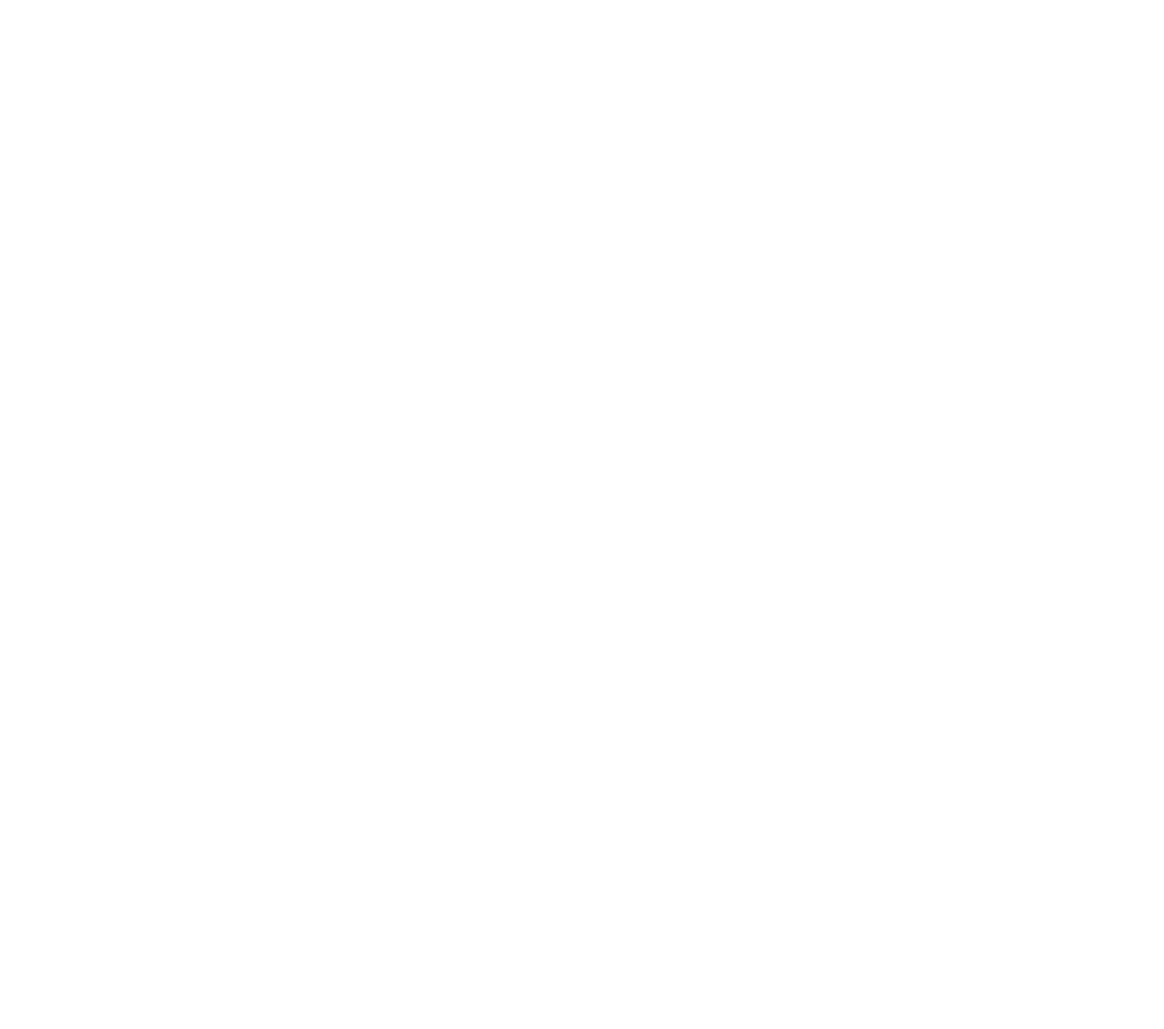
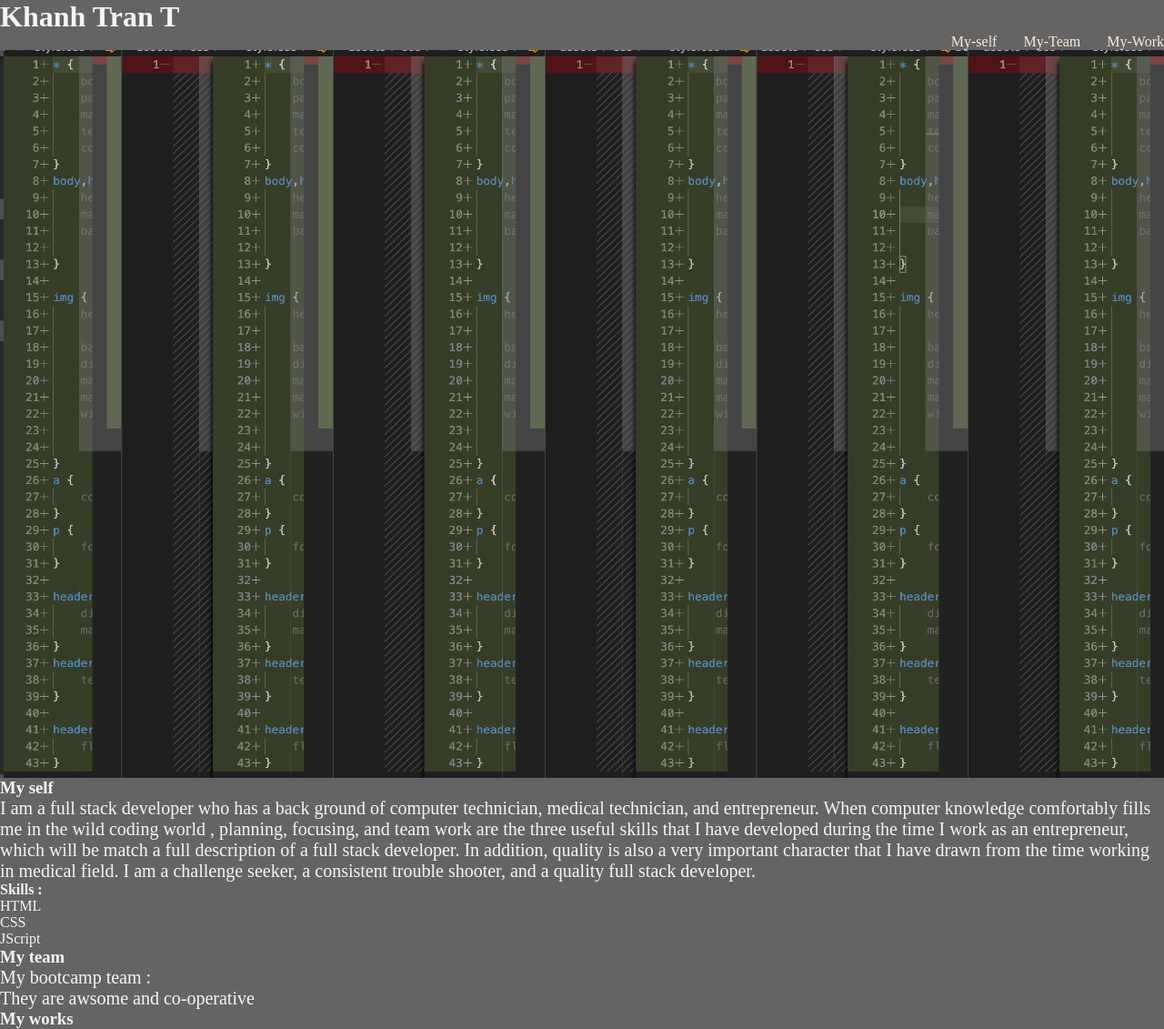
Before and after one commit to Khanh-T-Tran/Khanh-Tran-Porfolio, a plain HTML site: page index.html in a window 1280 px wide. Shown: the whole page at 91% size. Before the commit the page ends 800 px from the top, so only its background shows below. Drawn offline with Linux system fonts and the light colour scheme.

Commit message:
added more info and pics

```diff
--- a/assets/css/style.css
+++ b/assets/css/style.css
@@ -0,0 +1,42 @@
+* {
+    box-sizing: border-box;
+    padding: 0;
+    margin: 0;
+    text-decoration: none;
+    color: rgb(248, 244, 239);
+}
+body,html {
+    height: 100%;
+    margin: 0;
+    background: rgb(101, 100, 101)
+
+}
+
+img {
+    height: 100%;
+    width: 100%;
+    background-position: center;
+    background-repeat: no-repeat;
+    background-size: cover;
+    display:block;cen
+
+
+}
+a {
+    color: antiquewhite;
+}
+p {
+    font-size: 20px;
+}
+
+header nav ul li {
+    display: inline-block;
+    margin-left: 25px;
+}
+header nav a {
+    text-decoration: none;
+}
+
+header nav {
+    float: right;
+}
--- a/index.html
+++ b/index.html
@@ -12,14 +12,68 @@
 
 
 <body>
+    <a href="./index.html">
+        <h1>Khanh Tran T</h1>
+
+    </a>
     <Header>
         <nav>
 
+           <!--<div>-->
+                <ul>
+                    <li>
+                        <a href="">My-self</a>
+                    </li>
+                    <li> <a href="">My-Team</a>
+                    </li>
+                    <li> <a href="">My-Work</a>
+                    </li>
+                </ul>
+            <!-- </div>-->
 
         </nav>
     </Header>
 
+    <!-- Picture of Khanh on top page -->
+    <div class="picture">  </div>
+    <img src="./assets/images/Screen Shot 2022-05-04 at 11.10.39 PM.png" alt="Khanh Tran Picture">
+
+
     <main>
+        <!-- Info about my self -->
+        <Section id="mysefl" class="mysefl">
+            <h3>My self</h3>
+            <p> I am a full stack developer who has a back ground of computer technician, medical technician, and entrepreneur. When computer knowledge comfortably fills me in the wild coding world , planning, focusing, and team work are the three useful skills that I have developed during the time I work as an entrepreneur, which will be match a full description of a full stack developer. In addition, quality is also a very important character that I have drawn from the time working in medical field. I am a challenge seeker, a consistent trouble shooter, and a quality full stack developer.
+
+            </p>
+            <h4>Skills :</h4>
+            <ul>
+                <li>HTML</li>
+                <li>CSS</li>
+                <li>JScript</li>
+            </ul>
+        </Section>
+
+
+        <!-- Info about my team -->
+        <section id="team" class="team">
+            <h3>My team</h3>
+            <p>My bootcamp team :</p>
+            <p>
+                 They are awsome and co-operative
+
+            </p>
+
+        </section>
+
+        <!-- Info about my work -->
+        <section id="works" class="works">
+            <h3>My works</h3>
+            <p>
+
+            </p>
+
+        </section>
 
 
     </main>
```
Also changed, not shown: assets/images/IMG_1961 3.JPG (added), assets/images/Screen Shot 2022-05-04 at 11.10.39 PM.png (added), 5 other files.
